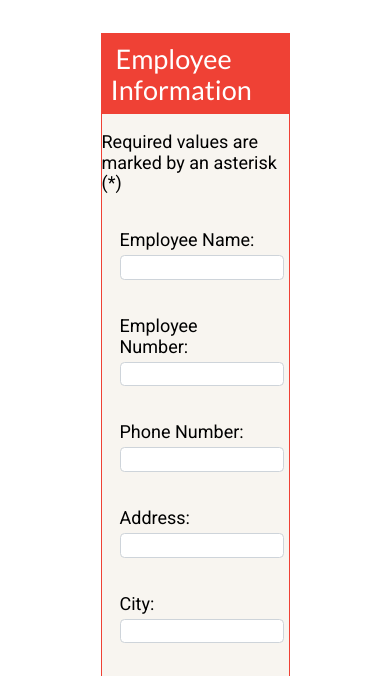
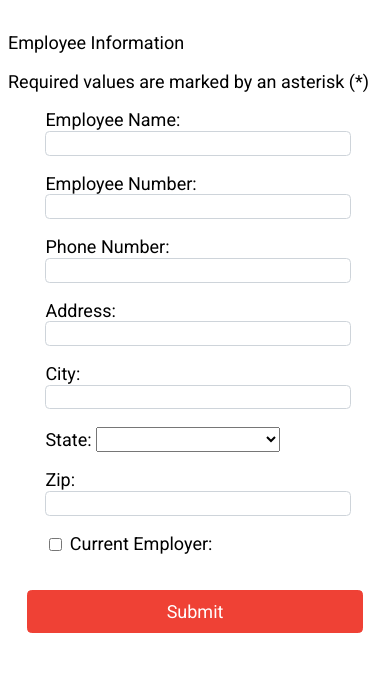
Before and after one commit to BFunk86/simpleForm, a plain HTML site: page index.html in a window 390 px wide. Shown: the part 114-790 px from the top of the page. Drawn offline with nearby package versions, Linux system fonts and the light colour scheme.

Commit message:
Update styles to be more mobile friendly

```diff
--- a/css/style.css
+++ b/css/style.css
@@ -1,15 +1,10 @@
 html {
     font-family: 'Roboto', sans-serif;
+    line-height: 1.15;
     font-size: 18px;
-    line-height: 1.15;
-}
-
-form {
-    margin-top: 2rem;
 }
 
 button, input, optgroup, select, textarea {
-    margin: 0;
     font-family: inherit;
     font-size: inherit;
     line-height: inherit;
@@ -29,12 +24,15 @@ button {
     font-size: 1rem;
     line-height: 1.5;
     border-radius: 0.25rem;
-    transition: color 0.15s ease-in-out, background-color 0.15s ease-in-out, border-color 0.15s ease-in-out, box-shadow 0.15s ease-in-out;
+    transition: color 0.15s ease-in-out,
+    background-color 0.15s ease-in-out,
+    border-color 0.15s ease-in-out,
+    box-shadow 0.15s ease-in-out;
     color: #fff;
     background-color: #ef4135;
+    margin: 1rem 5%;
+    float: right;
     width: 90%;
-    display: block;
-    margin: 1rem auto;
 }
 
 button:hover {
@@ -43,52 +41,51 @@ button:hover {
     border-color: #de3e35;
 }
 
-.form-container {
-    max-width: 50%;
+.clearfix:after {
+    content: "";
+    visibility: hidden;
+    display: block;
+    height: 0;
+    clear: both;
+}
+
+.container {
+    width: 50%;
+    border: 1px solid #ef4135;
     margin: auto;
     background-color: #f8f5f0;
-    border: 1px solid #ef4135;
 }
 
-.container-label {
-    background-color: #ef4135;
-    color: white;
-    text-indent: 5px;
-    font-size: 1.5rem;
-    font-family: 'Lato', sans-serif;
-    padding: .5rem;
+.form-group {
+    width: 42.5%;
+    float: left;
+    margin-left: 5%;
+    margin-bottom: 1rem;
 }
 
 .form-control {
-    display: block;
-    width: 90%;
-    height: .5rem;
-    padding: 0.375rem 0.75rem;
-    font-size: 1rem;
-    line-height: 1.25;
-    color: #495057;
     background-color: #fff;
     background-clip: padding-box;
     border: 1px solid #ced4da;
     border-radius: 0.25rem;
+    width: 100%;
 }
 
-.form-group {
-    margin: 1rem;
-    display: inline-block;
+.header {
+    font-family: 'Lato', sans-serif;
+    background-color: #ef4135;
+    color: white;
+    font-size: 1.25rem;
+    padding: .5rem;
 }
 
-input[type="checkbox"] {
-    position: static;
-    display: inline-block;
-    margin-top: 0;
-    margin-right: 0.3125rem;
-    margin-left: 0;
+input[type="checkbox"]   {
+    vertical-align: middle;
 }
 
 label {
+    text-wrap: none;
     display: inline-block;
-    margin-bottom: 0.25rem;
 }
 
 .logo {
@@ -96,27 +93,29 @@ label {
     margin: 2rem auto;
 }
 
-option {
-    font-weight: normal;
-    display: block;
-    white-space: pre;
-    min-height: 1.2em;
-    padding: 0 2px 1px;
+p.required {
+    margin-left: 10px;
 }
 
-.question-container {
-
+.required {
+    color: red;
 }
 
-select {
-    display: block;
-    width: 100%;
-    -webkit-appearance: menulist;
-    height: 1.35rem;
-    line-height: 1.25;
-    color: #495057;
-    background-color: #fff;
-    background-clip: padding-box;
-    border: 1px solid #ced4da;
-    border-radius: 0.25rem;
+@media (max-width: 768px) {
+
+    .container {
+        width: 90%;
+    }
+
+    .form-group {
+        width: 80%;
+        float: left;
+        margin-left: 10%;
+        margin-bottom: 1rem;
+    }
+
+    .required {
+        margin-left: 10px;
+        font-size: .8rem;
+    }
 }
```
